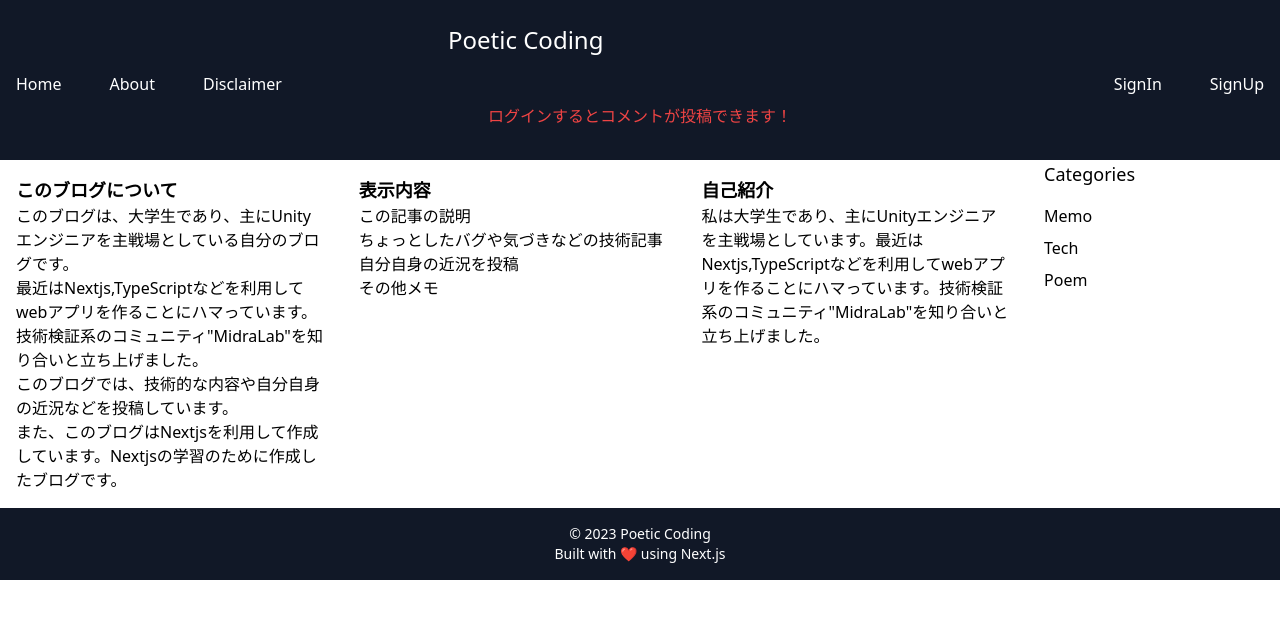
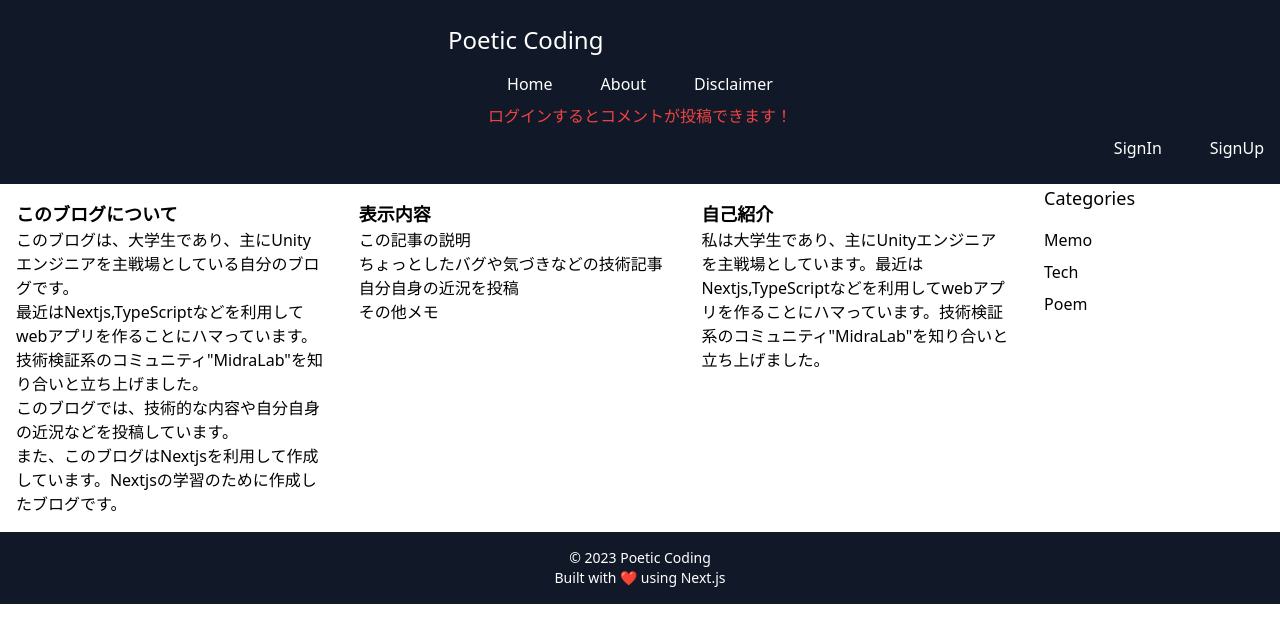
Before and after one commit to eiei114/md_blog2023, a Next.js app: page /about in a window 1280 px wide. Shown: the top 642 px of the page. Built offline with nearby package versions, Linux system fonts and the light colour scheme; no server answers.

Commit message:
css修正

```diff
--- a/pages/components/Header/header.tsx
+++ b/pages/components/Header/header.tsx
@@ -18,7 +18,7 @@ const Header: FC = () => {
     return (
         <header className="bg-gray-900 text-white py-6">
             <h1 className="text-2xl font-medium mx-auto max-w-sm ">Poetic Coding</h1>
-            <nav className="flex justify-center mt-4">
+            <nav className="flex justify-center flex-wrap mt-4">
                 <Link href="/" className="px-4 text-white hover:bg-gray-800">
                     Home
                 </Link>
@@ -28,26 +28,31 @@ const Header: FC = () => {
                 <Link href="/disclaimer" className="px-4 text-white hover:bg-gray-800 ml-4">
                     Disclaimer
                 </Link>
+                {!currentUser && (
+                    <div className="text-center py-2 text-red-500 w-full">
+                        ログインするとコメントが投稿できます！
+                    </div>
+                )}
+                <div className="ml-auto">
                     {!currentUser ? (
                         <>
-                        <Link href="/signin" className="px-4 text-white hover:bg-gray-800 ml-auto mr-4">
+                            <Link href="/signin" className="px-4 text-white hover:bg-gray-800">
                                 SignIn
                             </Link>
-                        <Link href="/signup" className="px-4 text-white hover:bg-gray-800">
+                            <Link href="/signup" className="px-4 text-white hover:bg-gray-800 ml-4">
                                 SignUp
                             </Link>
                         </>
                     ) : (
-                    <button onClick={handleSignOut} className="px-4 text-white hover:bg-gray-800 ml-auto mr-4">
+                        <button
+                            onClick={handleSignOut}
+                            className="px-4 text-white hover:bg-gray-800"
+                        >
                             Sign Out
                         </button>
                     )}
+                </div>
             </nav>
-            {!currentUser && (
-                <div className="text-center py-2 text-red-500">
-                    ログインするとコメントが投稿できます！
-                </div>
-            )}
         </header>
     );
 };
```
Lines whose indentation alone changed are shown as unchanged.
